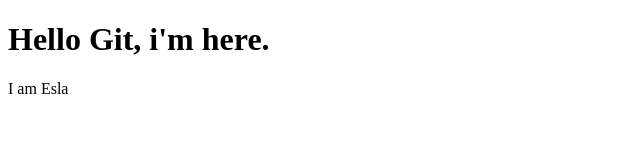
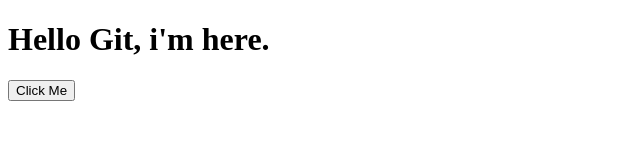
Before and after one commit to Frazico/mygitapp, a plain HTML site: page index.html in a window 1280 px wide. Shown: the full height of the page, 0-640 px from the left. Drawn offline with Linux system fonts and the light colour scheme.

Commit message:
initial commit

```diff
--- a/index.html
+++ b/index.html
@@ -8,6 +8,6 @@
 </head>
 <body>
     <h1>Hello Git, i'm here.</h1>
-    <p>I am Esla</p>
+    <button>Click Me</button>
 </body>
 </html>
--- a/index.js
+++ b/index.js
@@ -0,0 +1 @@
+alert('Hello World')
```
